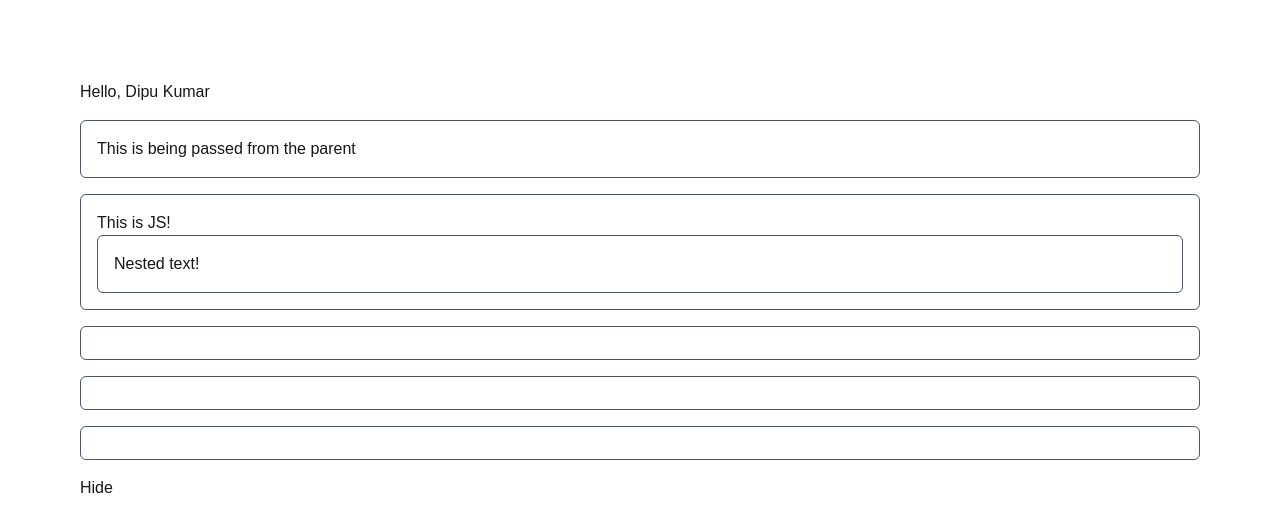
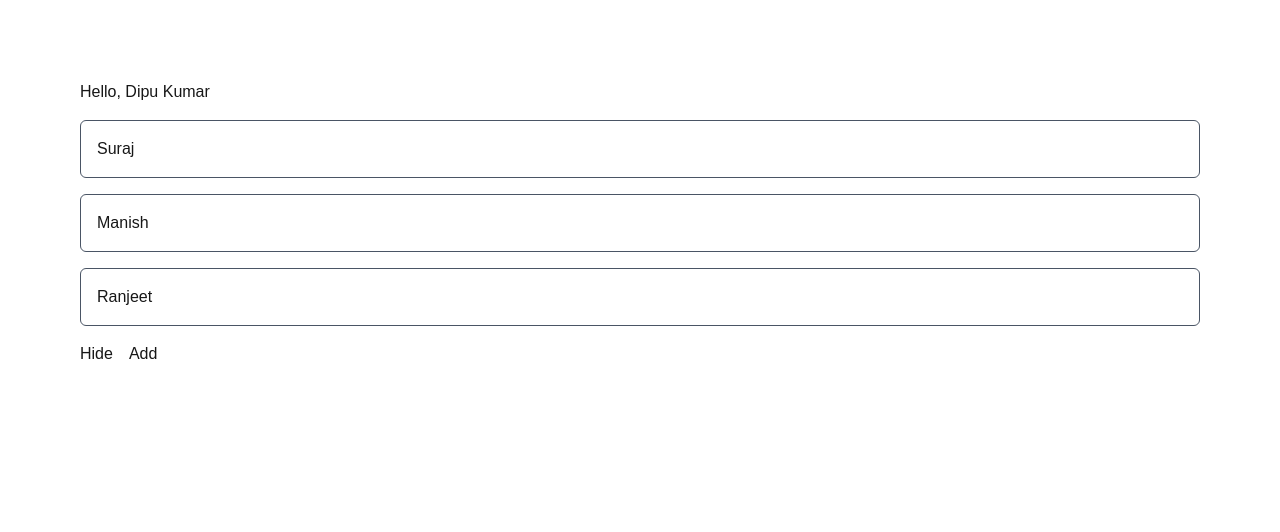
Before and after one commit to dipu4432/next-and-supabase-app, a Next.js app: page / in a window 1280 px wide. Shown: the top 532 px of the page. Built offline with nearby package versions, Linux system fonts and the light colour scheme.

Commit message:
Rendered list of elements

```diff
--- a/app/page.js
+++ b/app/page.js
@@ -12,20 +12,20 @@
 
 export default function Home() {
   const [ isVisible, setIsVisible ] = useState(true)
+  const [ names, setNames ] = useState(['Suraj', 'Manish', 'Ranjeet'])
+
   const name = "Dipu Kumar";
 
   const handleClick = (e) => {
     setIsVisible(!isVisible)
   }
 
-  const cards = isVisible && <><Card>This is being passed from the parent</Card>
-        <Card>
-          <div>This is JS!</div>
-          <Card>Nested text!</Card>
-        </Card>
-        <Card />
-        <Card />
-        <Card /></>
+  const handleAdd = () => {
+    setNames([...names, `New element!`])
+  }
+
+  const cards = isVisible
+    && names.map((name, index) => <Card key={index}>{name}</Card>)
 
   return (
     <>
@@ -34,9 +34,12 @@
 
         {cards}
 
-        <button onClick={ handleClick }>
-          {isVisible ? 'Hide' : 'Show'}
-        </button>
+        <div className="flex space-x-4">
+          <button onClick={ handleClick }>
+            {isVisible ? 'Hide' : 'Show'}
+          </button>
+          <button onClick={handleAdd}>Add</button>
+        </div>
       </div>
     </>
   );
```
